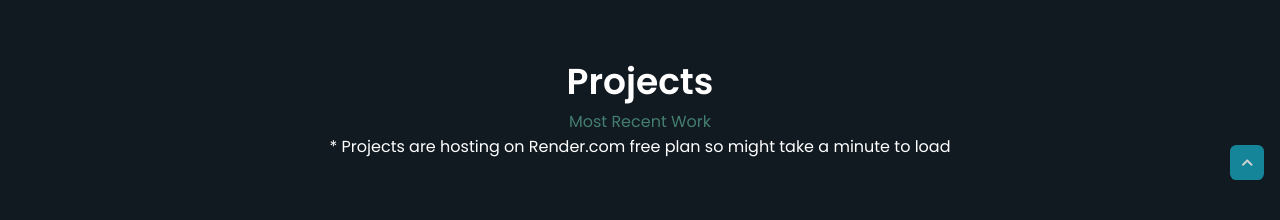
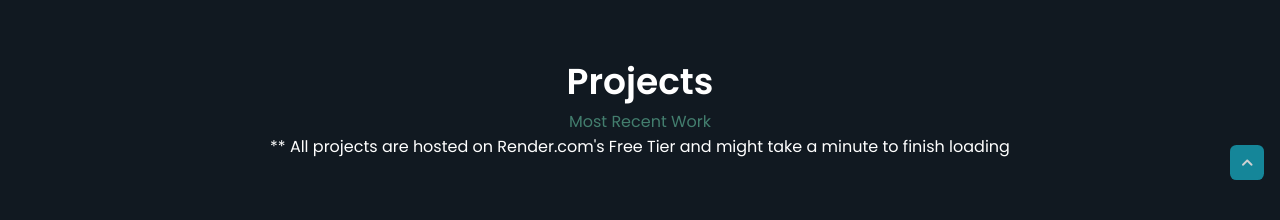
Before and after one commit to hwrdyen/responsive_portfolio_website, a plain HTML site: page index.html in a window 1280 px wide. Shown: the part 780-1000 px from the top of the page. Drawn offline with nearby package versions, Linux system fonts and the light colour scheme.

Commit message:
Updated render.com warning

```diff
--- a/index.html
+++ b/index.html
@@ -177,8 +177,8 @@
         <h2 class="section_title">Projects</h2>
         <span class="section_subtitle_project">Most Recent Work</span>
         <span class="section_comment">
-          * Projects are hosting on Render.com free plan so might take a minute
-          to load
+          ** All projects are hosted on Render.com's Free Tier and might take a
+          minute to finish loading
         </span>
 
         <div class="portfolio_container container swiper">
```
